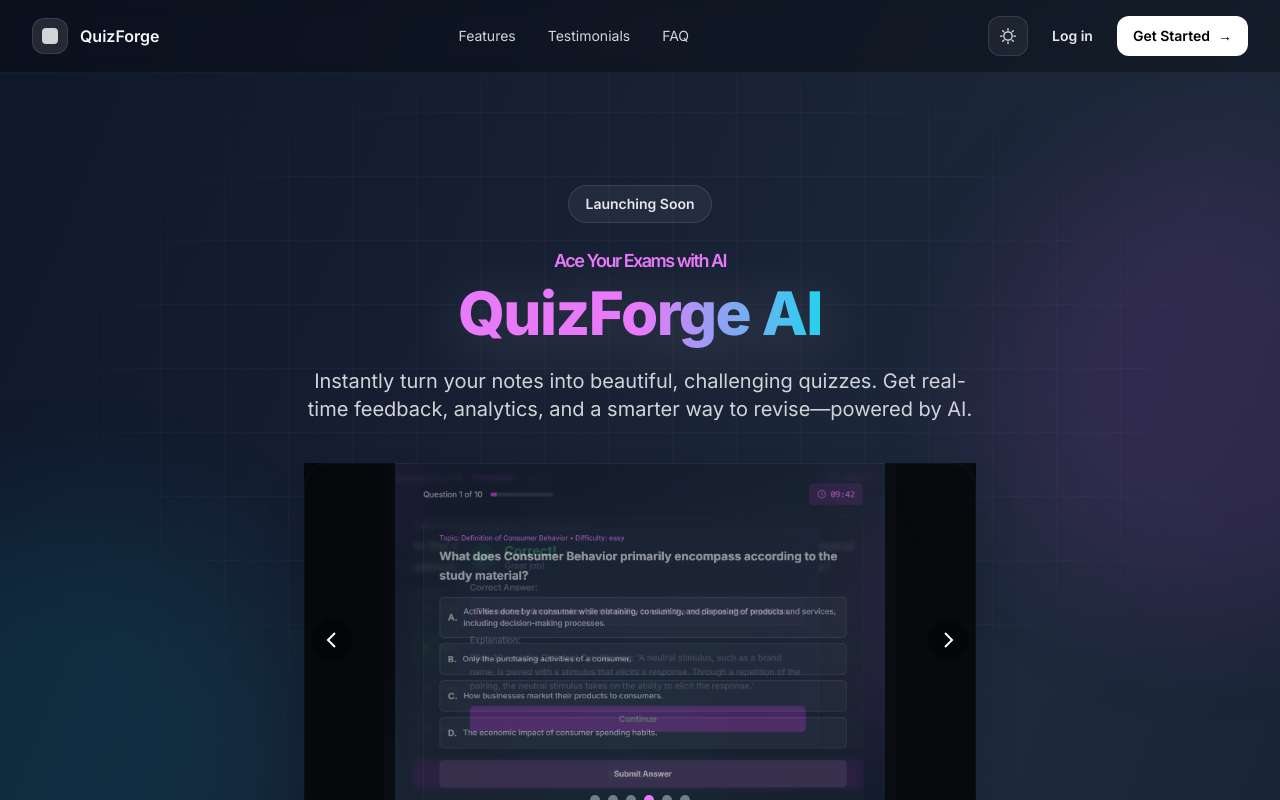
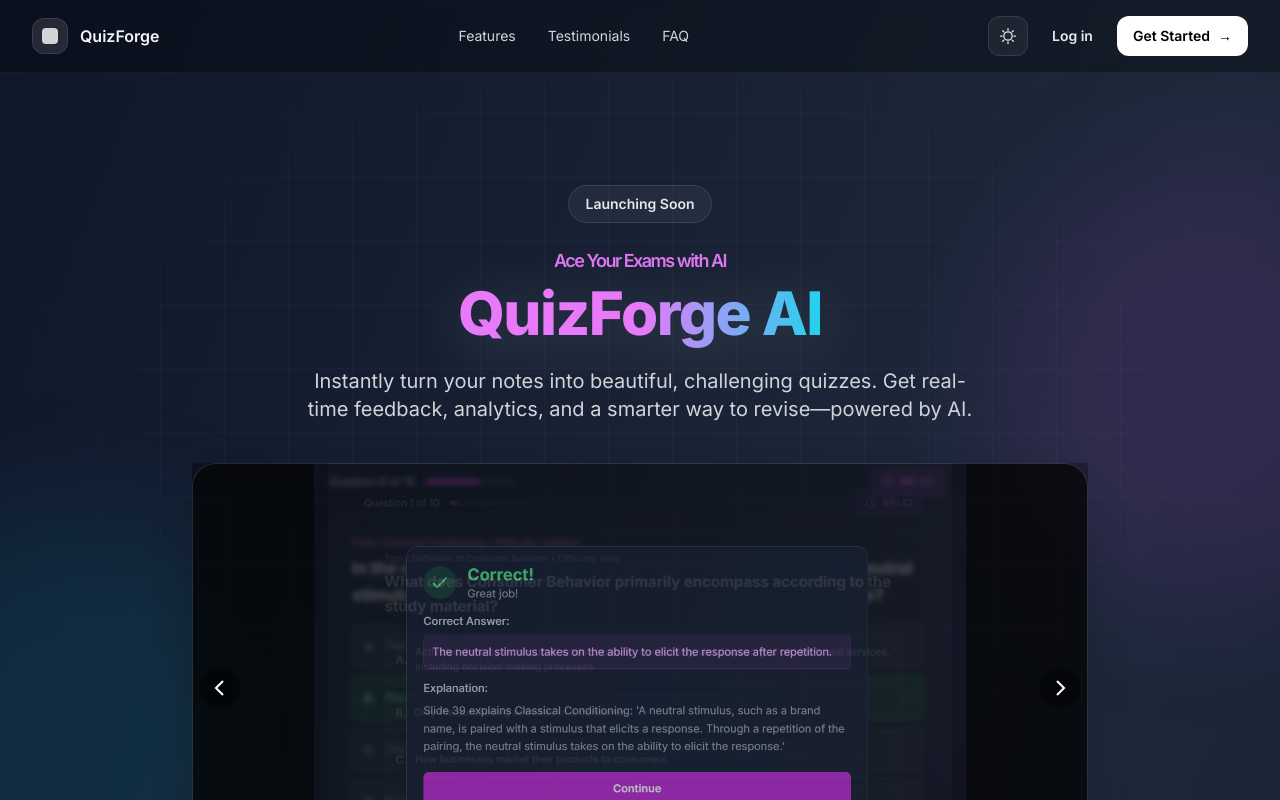
Before and after one commit to DivyanshM30/QuizForge, a Next.js app: page / in a window 1280 px wide. Shown: the top 800 px of the page. Built offline with nearby package versions, Linux system fonts and the light colour scheme.

Commit message:
feat: increase carousel size on landing page

```diff
--- a/components/ImageCarousel.tsx
+++ b/components/ImageCarousel.tsx
@@ -22,15 +22,15 @@
   const next = () => setCurrent((prev) => (prev + 1) % images.length);
 
   return (
-    <div className="relative w-full max-w-2xl mx-auto">
+    <div className="relative w-full max-w-5xl mx-auto">
       <div className="overflow-hidden rounded-3xl border border-white/10 bg-white/5 shadow-2xl">
         {images.map((img, idx) => (
           <img
             key={img.src}
             src={img.src}
             alt={img.alt || `Slide ${idx + 1}`}
-            className={`w-full h-[22rem] object-contain transition-opacity duration-700 bg-black ${idx === current ? 'opacity-100' : 'opacity-0 absolute top-0 left-0'}`}
-            style={{ minHeight: 352 }}
+            className={`w-full h-[28rem] object-contain transition-opacity duration-700 bg-black ${idx === current ? 'opacity-100' : 'opacity-0 absolute top-0 left-0'}`}
+            style={{ minHeight: 448 }}
             loading={idx === 0 ? 'eager' : 'lazy'}
           />
         ))}
```
